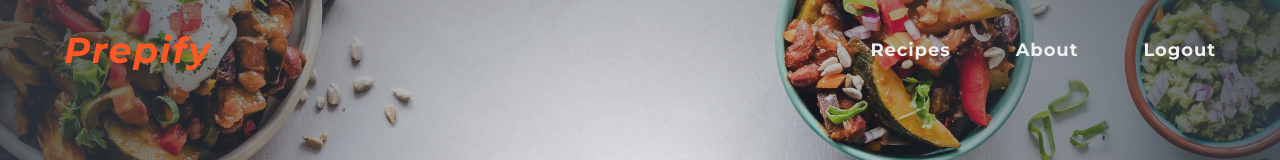
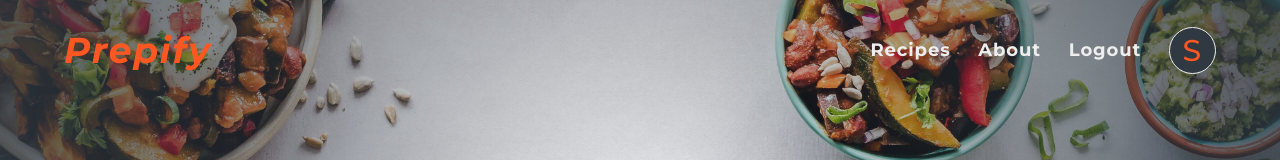
Before and after one commit to jclind/perpify, a React (Create React App) app: page / in a window 1280 px wide. Shown: the top 160 px of the page. Built offline with nearby package versions, Linux system fonts and the light colour scheme; no server answers; the database is empty; sample sign-in values are in the browser's storage.

Commit message:
feat: add account component and private route to redirect to login if not authenticated when visiting account page

```diff
--- a/src/App.js
+++ b/src/App.js
@@ -8,6 +8,8 @@ import Login from './Components/Login/Login'
 import Signup from './Components/Signup/Signup'
 import ForgotPassword from './Components/ForgotPassword/ForgotPassword'
 import AuthProvider from './context/AuthContext'
+import Account from './Components/Account/Account'
+import PrivateRoute from './Components/PrivateRoute'
 
 function App() {
   return (
@@ -46,6 +48,19 @@ function App() {
             </>
           }
         />
+        <Route exact path='/' element={<PrivateRoute />}>
+          <Route
+            exact
+            path='/account'
+            element={
+              <>
+                <Account />
+                <Navbar />
+                <Footer />
+              </>
+            }
+          />
+        </Route>
         <Route exact path='/login' element={<Login />} />
         <Route exact path='/signup' element={<Signup />} />
         <Route exact path='/forgot-password' element={<ForgotPassword />} />
--- /dev/null
+++ b/src/Components/Account/Account.js
@@ -0,0 +1,8 @@
+import React from 'react'
+import './Account.scss'
+
+const Account = () => {
+  return <div>Account</div>
+}
+
+export default Account
--- a/src/Components/Navbar/Navbar.js
+++ b/src/Components/Navbar/Navbar.js
@@ -6,11 +6,8 @@ import PrepifyLogo from './PrepifyLogo'
 
 const Navbar = () => {
   const { user, logout } = useAuth()
-  console.log(user)
-
-  useEffect(() => {
-    console.log('changed', user)
-  }, [user])
+  const nameInitial = user ? user.displayName.charAt(0) : null
+  console.log(nameInitial)
 
   const loggedOutLinks = (
     <>
@@ -69,6 +66,9 @@ const Navbar = () => {
       <button className='nav-link btn' onClick={logout}>
         logout
       </button>
+      <NavLink to='/account' className='account-link'>
+        {nameInitial}
+      </NavLink>
     </>
   )
 
--- a/src/Components/Navbar/Navbar.scss
+++ b/src/Components/Navbar/Navbar.scss
@@ -26,10 +26,24 @@ nav {
       width: 100%;
       .nav-link {
         text-transform: capitalize;
-        text-decoration: none;
         font-size: toRem(18);
         font-weight: 700;
         color: $primary-background;
+        text-decoration: none;
+      }
+      .account-link {
+        background: $primary-text;
+        border-radius: 50%;
+        border: 1px solid $primary-background;
+        width: 45px;
+        height: 45px;
+        display: flex;
+        text-decoration: none;
+        justify-content: center;
+        align-items: center;
+        font-size: toRem(30);
+        color: $primary;
+        font-weight: 500;
       }
     }
   }
--- a/src/Components/PrivateRoute.js
+++ b/src/Components/PrivateRoute.js
@@ -1,7 +1,6 @@
 import React from 'react'
 import { Outlet, Navigate } from 'react-router-dom'
 import { useAuth } from '../context/AuthContext'
-import './Navbar.scss'
 const PrivateRoute = () => {
   const { user } = useAuth()
   console.log(user)
--- a/src/context/AuthContext.js
+++ b/src/context/AuthContext.js
@@ -7,8 +7,10 @@ import {
   signInWithEmailAndPassword,
   createUserWithEmailAndPassword,
   sendPasswordResetEmail,
-  signInWithRedirect,
 } from 'firebase/auth'
+import { doc, setDoc, getDoc } from 'firebase/firestore'
+import { db } from '../client/db'
+
 import { useNavigate } from 'react-router-dom'
 
 const AuthContext = React.createContext()
@@ -34,12 +36,12 @@ const AuthProvider = ({ children }) => {
         console.log('sign out NOT success,', err)
       })
   }
+
   const signInWithGoogle = setError => {
     const provider = new GoogleAuthProvider()
 
-    signInWithRedirect(auth, provider)
+    signInWithPopup(auth, provider)
       .then(result => {
-        console.log(result, result.user)
         navigate('/')
       })
       .catch(err => {
@@ -108,6 +110,7 @@ const AuthProvider = ({ children }) => {
       if (userInstance) {
         console.log('logged in')
         setUser(userInstance)
+        console.log(userInstance.displayName)
       } else {
         console.log('logged out')
         setUser(null)
```
Also changed, not shown: src/Components/Signup/Signup.js (+5 -3 lines), src/Components/Account/Account.scss (added).
